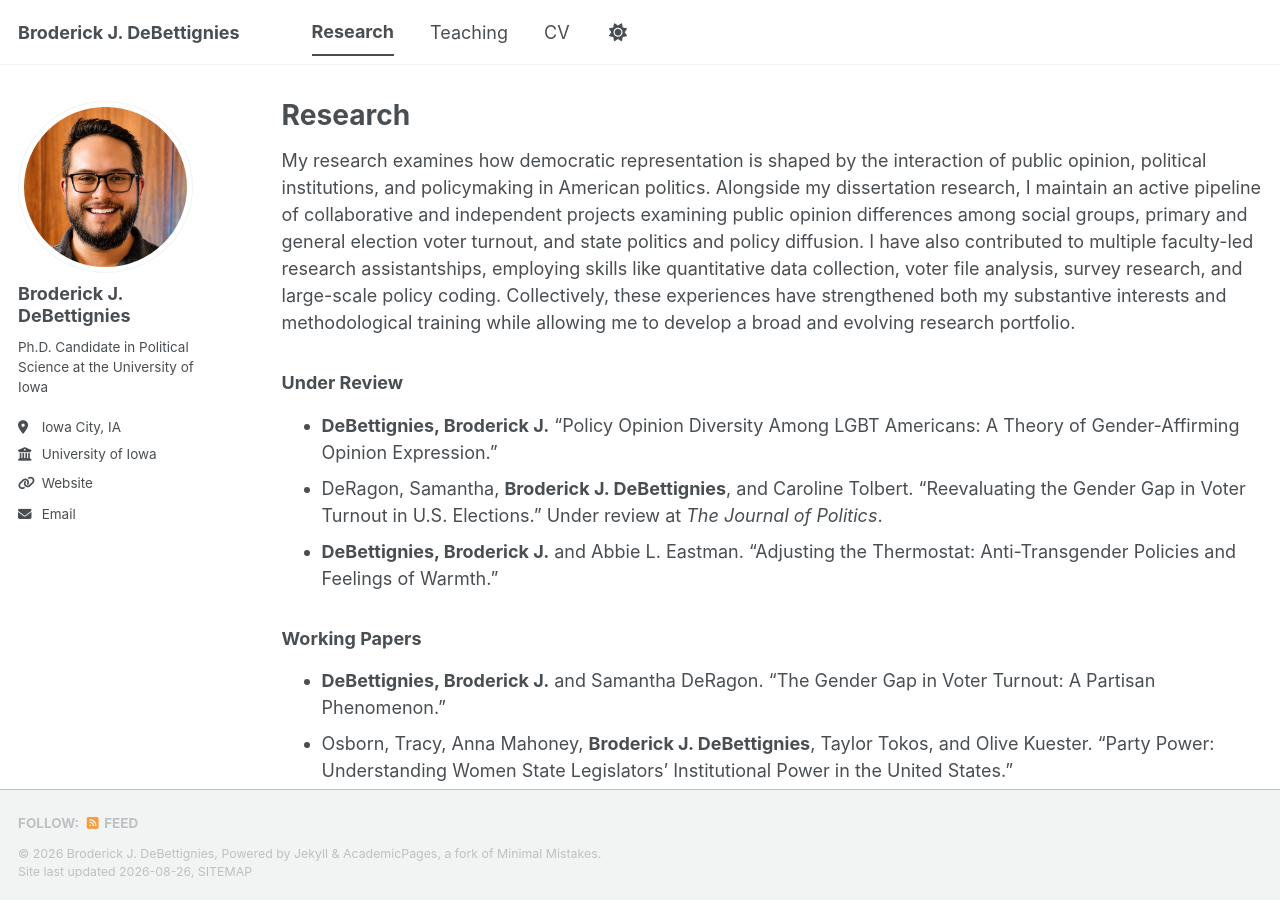
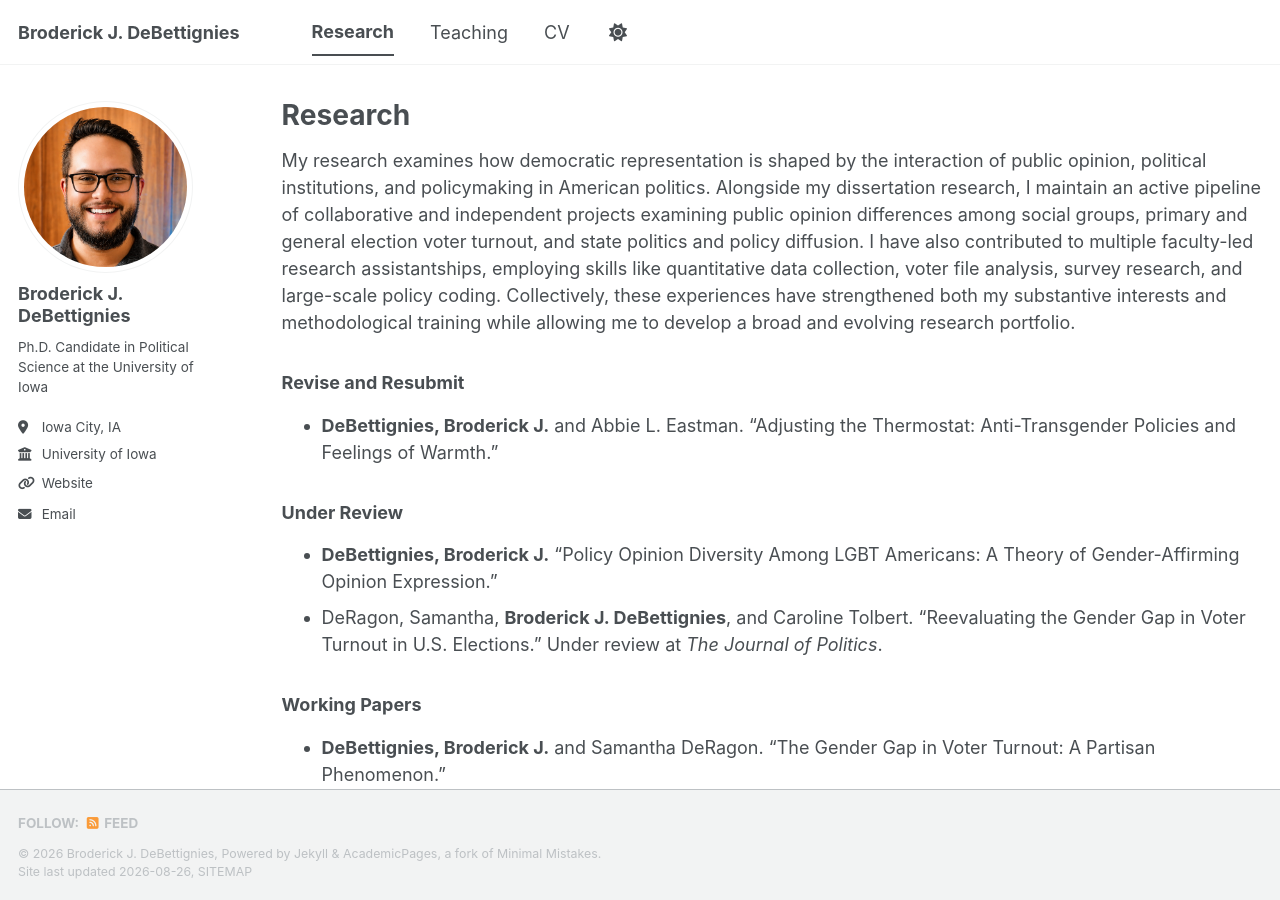
Before and after one commit to brodydebettignies/brodydebettignies.github.io, a Jekyll site: the page built from _pages/publications.html, in a window 1280 px wide and 900 px high. Built offline with Jekyll 4.4.1, drawn with Linux system fonts in a browser that asks for light colours; a script bundle is joined from its source files by our own code; library files that are not in the unit come from our copies.

Commit message:
Update publications.html

```diff
--- a/_pages/publications.html
+++ b/_pages/publications.html
@@ -9,13 +9,17 @@ author_profile: true
 My research examines how democratic representation is shaped by the interaction of public opinion, political institutions, and policymaking in American politics. Alongside my dissertation research, I maintain an active pipeline of collaborative and independent projects examining public opinion differences among social groups, primary and general election voter turnout, and state politics and policy diffusion. I have also contributed to multiple faculty-led research assistantships, employing skills like quantitative data collection, voter file analysis, survey research, and large-scale policy coding. Collectively, these experiences have strengthened both my substantive interests and methodological training while allowing me to develop a broad and evolving research portfolio.
 </p>
 
+<h3>Revise and Resubmit</h3>
+
+<ul>
+<li><strong>DeBettignies, Broderick J.</strong> and Abbie L. Eastman. “Adjusting the Thermostat: Anti-Transgender Policies and Feelings of Warmth.”</li>
+</ul>
+
 <h3>Under Review</h3>
 
 <ul>
 <li><strong>DeBettignies, Broderick J.</strong> “Policy Opinion Diversity Among LGBT Americans: A Theory of Gender-Affirming Opinion Expression.”</li>
 <li>DeRagon, Samantha, <strong>Broderick J. DeBettignies</strong>, and Caroline Tolbert. “Reevaluating the Gender Gap in Voter Turnout in U.S. Elections.” Under review at <em>The Journal of Politics</em>.</li>
-<li><strong>DeBettignies, Broderick J.</strong> and Abbie L. Eastman. “Adjusting the Thermostat: Anti-Transgender Policies and Feelings of Warmth.”</li>
-
 </ul>
 
 <h3>Working Papers</h3>
```
